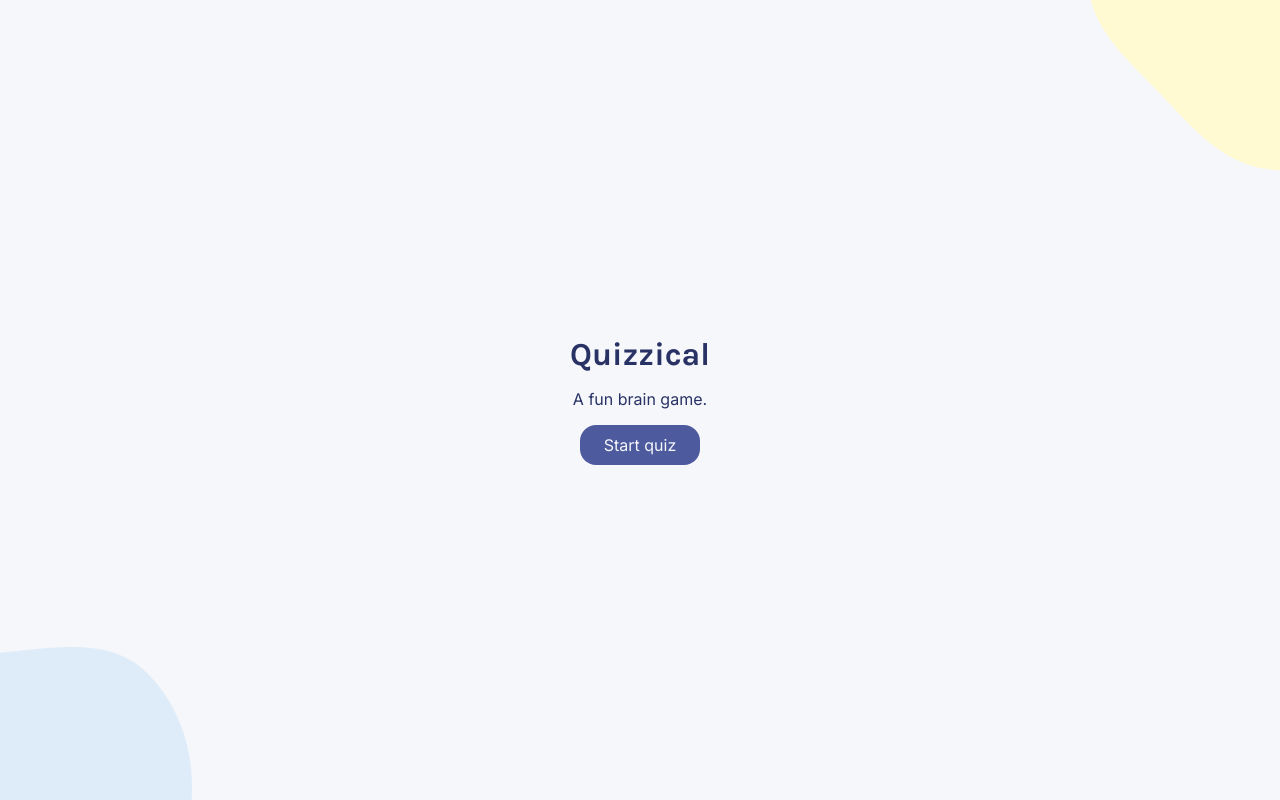
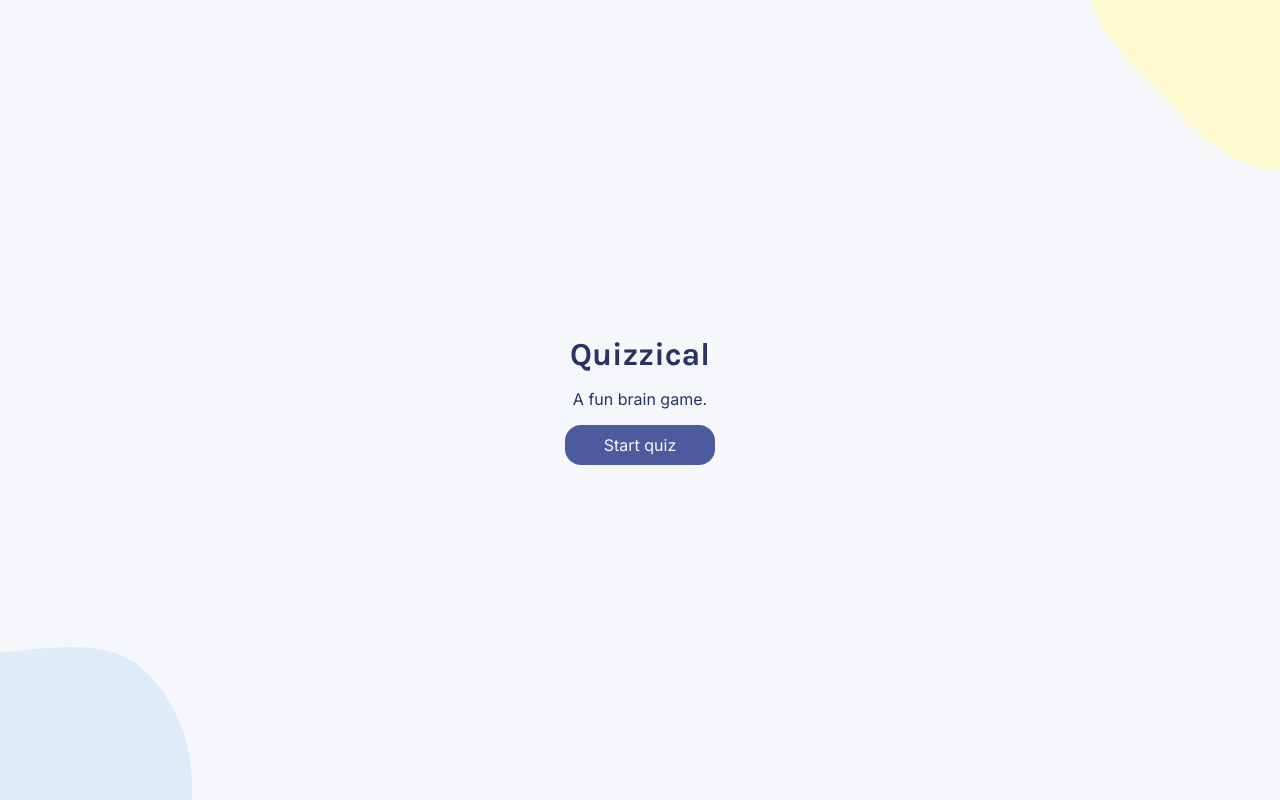
Before and after one commit to tyler1588/quizzical, a React (Create React App) app: page / in a window 1280 px wide. Built offline with nearby package versions, Linux system fonts and the light colour scheme; no server answers.

Commit message:
fix: do not allow user to change answers on answer page

```diff
--- a/src/App.css
+++ b/src/App.css
@@ -46,7 +46,7 @@ main {
   background-color: #4D5B9E;
   border: none;
   height: 40px;
-  width: 120px;
+  width: 150px;
   font-family: "Inter", sans-serif;
   color: #F5F7FB;
   font-size: 1rem;
--- a/src/components/Question.js
+++ b/src/components/Question.js
@@ -38,8 +38,10 @@ export default function Question(props) {
             <button
               key={element.id}
               className={format}
-              onClick={(event) =>
-                props.selectAnswer(event, questionID, element.id)
+              onClick={
+                props.currentPage === 'gamePage'
+                  ? (event) => props.selectAnswer(event, questionID, element.id)
+                  : ''
               }
             >
               {parsedElement}
```
